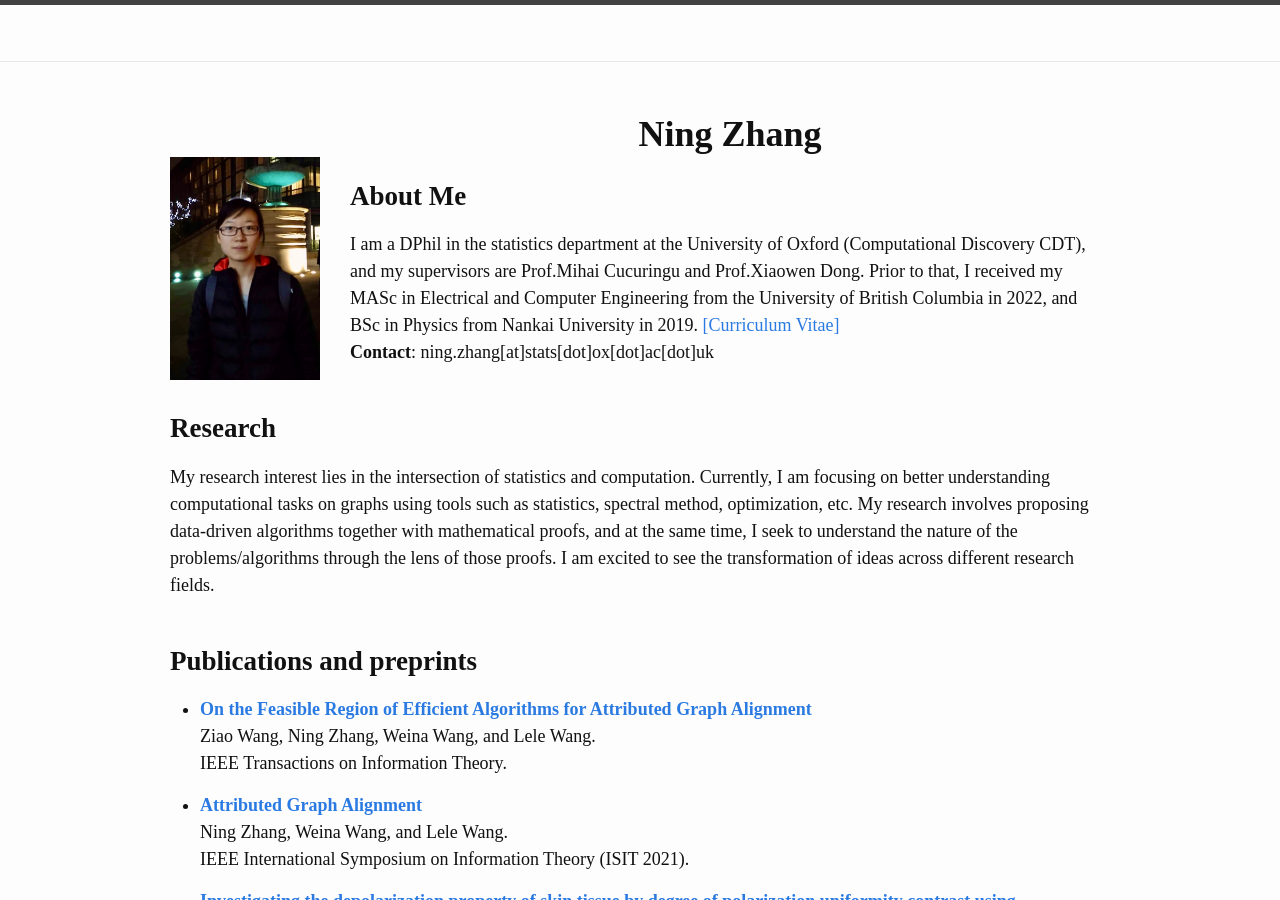
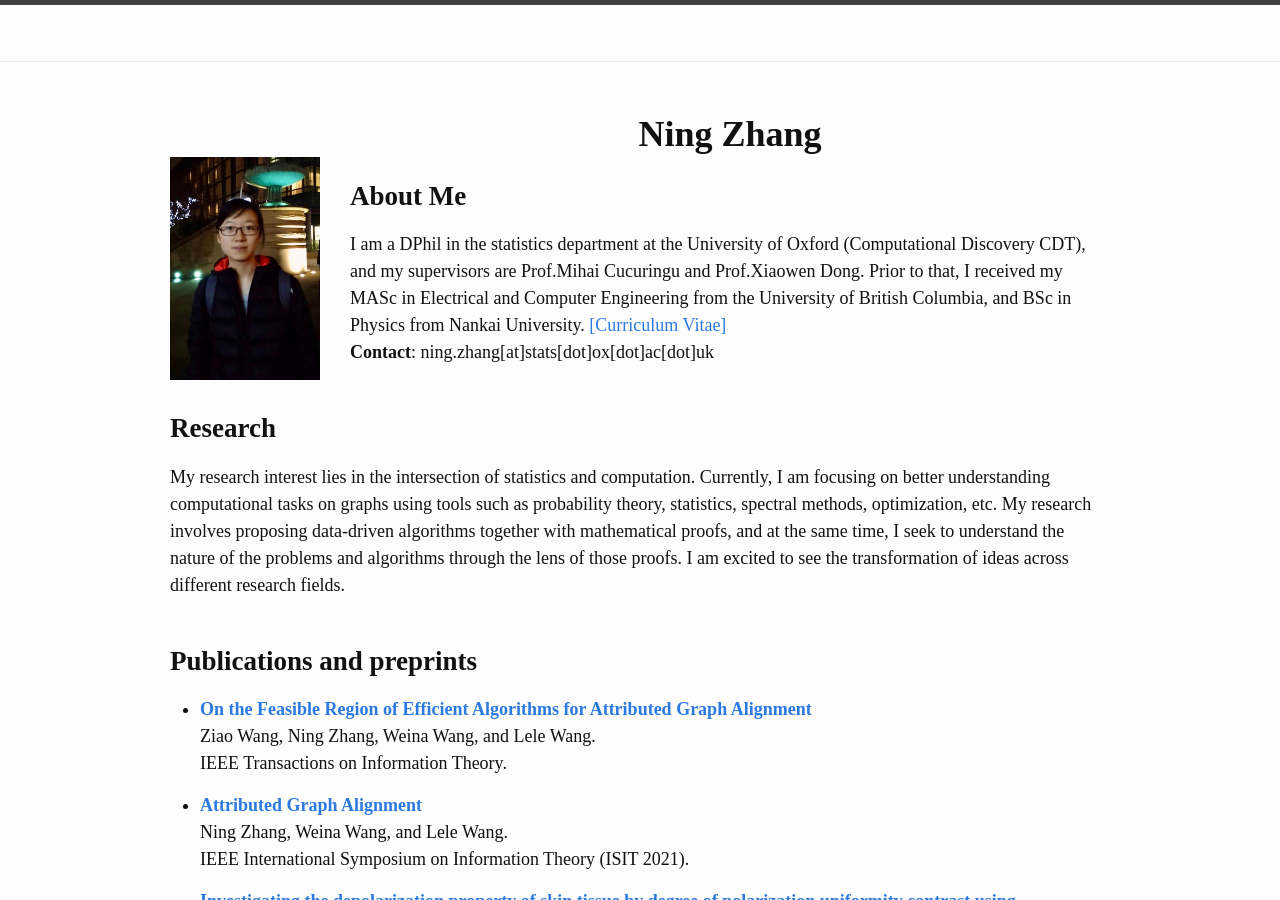
Before and after one commit to NingZhang-Git/NZ_website, a Jekyll site: the page built from index.md, in a window 1280 px wide and 900 px high. Built offline with Jekyll 4.4.1, drawn with Linux system fonts in a browser that asks for light colours; some of the changed text lies outside the part shown.

Commit message:
Update index.md

```diff
--- a/index.md
+++ b/index.md
@@ -10,13 +10,13 @@ layout: home
 # <center> <b>Ning Zhang</b> </center>
 <!-- ### <center>Welcom to my personal webpage!</center> -->
 ## **About Me**
-I am a DPhil in the statistics department at the University of Oxford (Computational Discovery CDT), and my supervisors are Prof.Mihai Cucuringu and Prof.Xiaowen Dong. Prior to that, I received my MASc in Electrical and Computer Engineering from the University of British Columbia in 2022, and BSc in Physics from Nankai University in 2019.
+I am a DPhil in the statistics department at the University of Oxford (Computational Discovery CDT), and my supervisors are Prof.Mihai Cucuringu and Prof.Xiaowen Dong. Prior to that, I received my MASc in Electrical and Computer Engineering from the University of British Columbia, and BSc in Physics from Nankai University.
 [[Curriculum Vitae]](assets/NingZhang_CV.pdf)\
 **Contact**: ning.zhang[at]stats[dot]ox[dot]ac[dot]uk
 <br/>
 <br/>
 ## **Research**
-My research interest lies in the intersection of statistics and computation. Currently, I am focusing on better understanding computational tasks on graphs using tools such as statistics, spectral method, optimization, etc. My research involves proposing data-driven algorithms together with mathematical proofs, and at the same time, I seek to understand the nature of the problems/algorithms through the lens of those proofs. I am excited to see the transformation of ideas across different research fields.
+My research interest lies in the intersection of statistics and computation. Currently, I am focusing on better understanding computational tasks on graphs using tools such as probability theory, statistics, spectral methods, optimization, etc. My research involves proposing data-driven algorithms together with mathematical proofs, and at the same time, I seek to understand the nature of the problems and algorithms through the lens of those proofs. I am excited to see the transformation of ideas across different research fields.
 <br/>
 <br/>
 
@@ -64,9 +64,9 @@ IEEE International Symposium on Biomedical Imaging (ISBI 2020).
 <br/>
 <br/>
 
-## **Other resources**
+[//]: #**Other resources**
 [//]: <> (Things I enjoy reading regularly:)
-**Stack of books that I am reading/have read:**
-- [The Nature of Statistical Learning Theory](https://link.springer.com/book/10.1007/978-1-4757-3264-1)
-- [Graph Representation Learning](https://cs.mcgill.ca/~wlh/grl_book/)
-- [More Is Different: Broken symmetry and the nature of the hierarchical structure of science.](https://www.science.org/doi/10.1126/science.177.4047.393) By P W Anderson
+[//]: #**Stack of books that I am reading/have read:**
+[//]: #- [The Nature of Statistical Learning Theory](https://link.springer.com/book/10.1007/978-1-4757-3264-1)
+[//]: #- [Graph Representation Learning](https://cs.mcgill.ca/~wlh/grl_book/)
+[//]: #- [More Is Different: Broken symmetry and the nature of the hierarchical structure of science.][//]: #(https://www.science.org/doi/10.1126/science.177.4047.393) By P W Anderson
```
